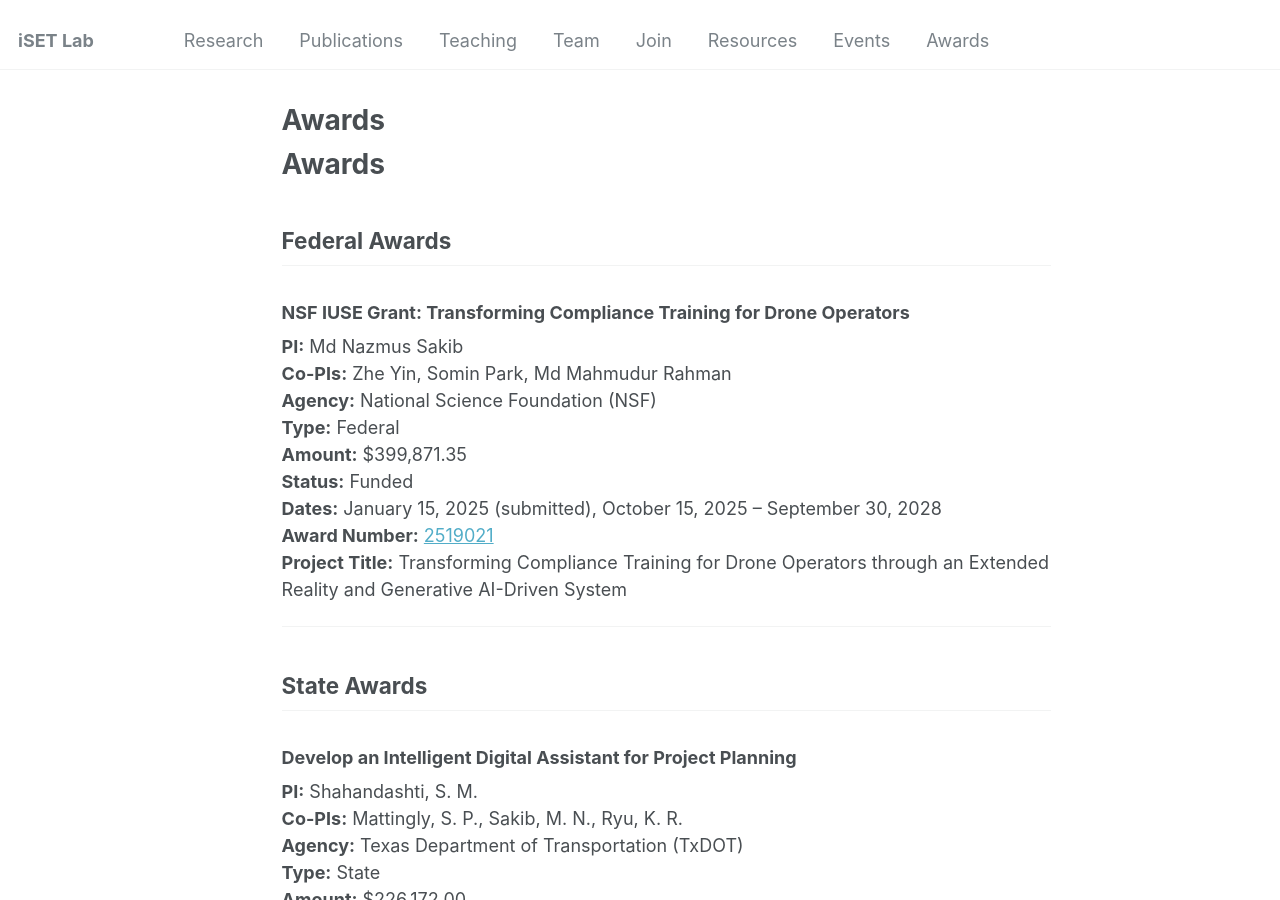
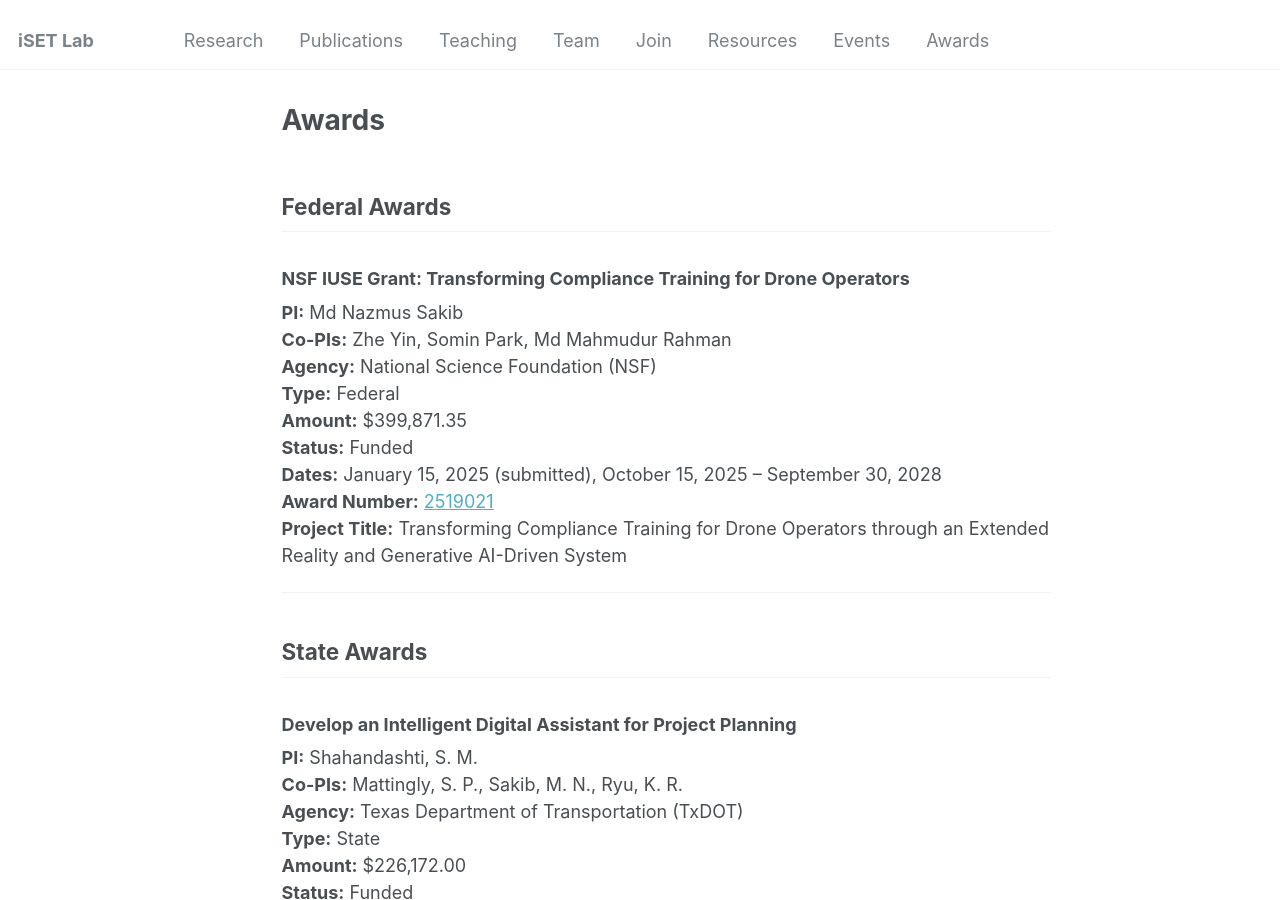
Before and after one commit to iSET-LAB/iSET-LAB.github.io, a Jekyll site: the page built from _pages/awards.md, in a window 1280 px wide and 900 px high. Built offline with Jekyll 4.4.1, drawn with Linux system fonts in a browser that asks for light colours.

Commit message:
changed awards

```diff
--- a/_pages/awards.md
+++ b/_pages/awards.md
@@ -4,7 +4,6 @@ title: "Awards"
 author_profile: false
 ---
 
-# Awards
 ## Federal Awards
 
 ### NSF IUSE Grant: Transforming Compliance Training for Drone Operators
```
